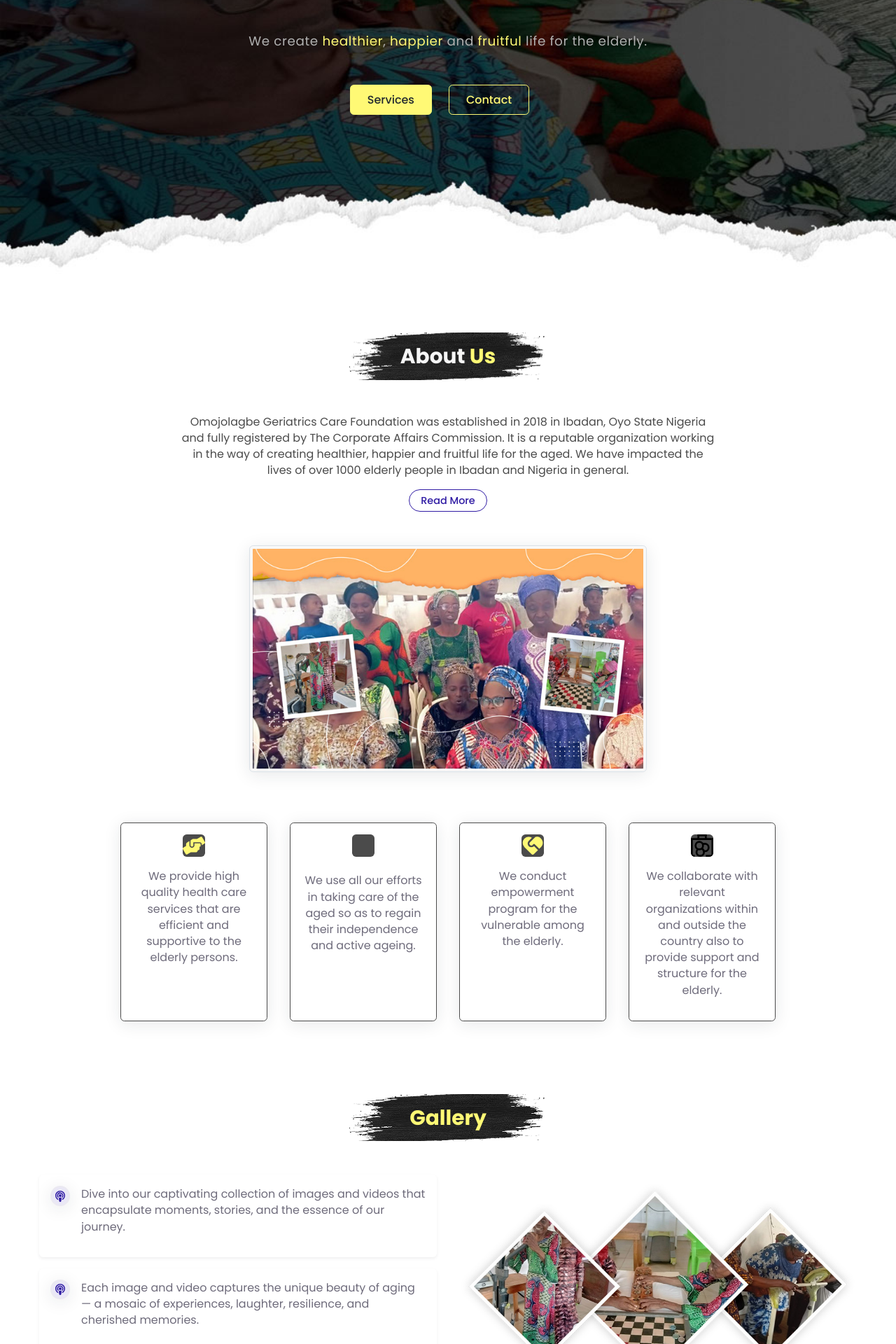
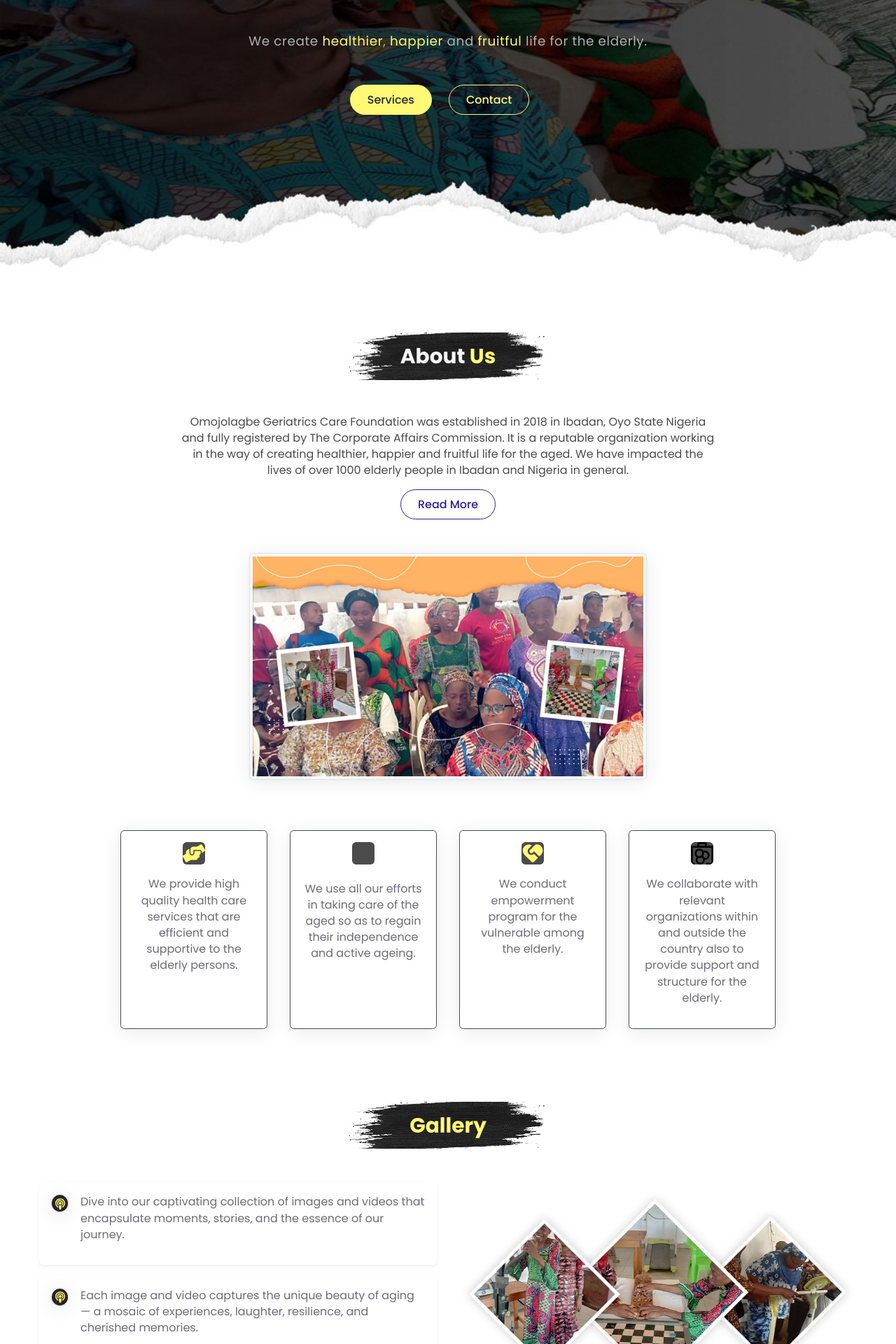
Before and after one commit to Abiodun-Samuel/Omojolagbe-Geriatrics-Care-Foundation, a React (Vite) app: page / in a window 1280 px wide. Shown: the part 340-2260 px from the top of the page at 70% size. Built offline with nearby package versions, Linux system fonts and the light colour scheme; some icons are missing.

Commit message:
button rounded pills

```diff
--- a/src/components/Header/Header.jsx
+++ b/src/components/Header/Header.jsx
@@ -33,7 +33,7 @@
             <ul className="navbar-nav m-auto">
               <li className="nav-item me-5 my-sm-1 my-1 my-lg-0">
                 <NavLink
-                  className="nav-NavLink  d-flex align-items-center"
+                  className="nav-NavLink  d-flex align-items-center rounded-pill"
                   aria-current="page"
                   to="/"
                 >
@@ -42,7 +42,7 @@
               </li>
               <li className="nav-item me-5 my-sm-1 my-1 my-lg-0">
                 <NavLink
-                  className="nav-NavLink d-flex align-items-center"
+                  className="nav-NavLink d-flex align-items-center rounded-pill"
                   to="/about"
                 >
                   <AiOutlineProfile style={{ marginRight: "5px" }} />
@@ -51,7 +51,7 @@
               </li>
               <li className="nav-item dropdown me-5 my-sm-1 my-1 my-lg-0">
                 <a
-                  className="nav-NavLink d-flex align-items-center dropdown-toggle"
+                  className="nav-NavLink d-flex align-items-center dropdown-toggle rounded-pill"
                   href="#"
                   role="button"
                   data-bs-toggle="dropdown"
@@ -81,7 +81,7 @@
 
               <li className="nav-item me-5 my-sm-1 my-1 my-lg-0">
                 <NavLink
-                  className="nav-NavLink d-flex align-items-center"
+                  className="nav-NavLink d-flex align-items-center rounded-pill"
                   to="/gallery"
                 >
                   <GrGallery style={{ marginRight: "5px" }} />
@@ -91,7 +91,7 @@
 
               <li className="nav-item me-5 my-sm-1 my-1 my-lg-0">
                 <NavLink
-                  className="nav-NavLink d-flex align-items-center"
+                  className="nav-NavLink d-flex align-items-center rounded-pill"
                   to="/contact"
                 >
                   <FaRegAddressCard style={{ marginRight: "5px" }} /> Contact
--- a/src/components/Home/AboutSection.jsx
+++ b/src/components/Home/AboutSection.jsx
@@ -30,7 +30,7 @@
             </p>
             <Link
               to={"/about"}
-              className="btn btn-outline-primary rounded-pill btn-sm"
+              className="btn btn-outline-primary rounded-pill"
             >
               Read More
             </Link>
--- a/src/components/Home/GallerySection.jsx
+++ b/src/components/Home/GallerySection.jsx
@@ -21,9 +21,9 @@
               <div className="bg-white rounded shadow-sm p-1 mb-1 d-flex gap-1 align-items-start">
                 <div>
                   <p
-                    style={{ padding: "4px", background: "#eae8f6" }}
+                    style={{ padding: "3.5px", background: "#242424" }}
                     title="Gallery"
-                    className="rounded-circle shadow border-2 border btn btn-md btn-outline-primary"
+                    className="rounded-circle shadow border-2 border btn btn-md btn-outline-warning"
                   >
                     <FaPodcast />
                   </p>
@@ -36,9 +36,9 @@
               <div className="bg-white rounded shadow-sm p-1 mb-1 d-flex gap-1 align-items-start">
                 <div>
                   <p
-                    style={{ padding: "4px", background: "#eae8f6" }}
+                    style={{ padding: "3.5px", background: "#242424" }}
                     title="Gallery"
-                    className="rounded-circle shadow border-2 border btn btn-md btn-outline-primary"
+                    className="rounded-circle shadow border-2 border btn btn-md btn-outline-warning"
                   >
                     <FaPodcast />
                   </p>
--- a/src/components/Home/HeroSection.jsx
+++ b/src/components/Home/HeroSection.jsx
@@ -23,10 +23,10 @@
                   elderly.
                 </p>
                 <div className="mt-3">
-                  <Link to="/services" className="btn btn-warning">
+                  <Link to="/services" className="btn btn-warning rounded-pill">
                     Services
                   </Link>
-                  <Link to="/contact" className="btn btn-outline-warning mx-2">
+                  <Link to="/contact" className="btn btn-outline-warning mx-2 rounded-pill">
                     Contact
                   </Link>
                 </div>
@@ -47,10 +47,10 @@
                   elderly.
                 </p>
                 <div className="mt-3">
-                  <Link to="/services" className="btn btn-warning">
+                  <Link to="/services" className="btn btn-warning rounded-pill">
                     Services
                   </Link>
-                  <Link to="/contact" className="btn btn-outline-warning mx-2">
+                  <Link to="/contact" className="btn btn-outline-warning mx-2 rounded-pill">
                     Contact
                   </Link>
                 </div>
@@ -71,10 +71,13 @@
                   elderly.
                 </p>
                 <div className="mt-3">
-                  <Link to="/services" className="btn btn-warning">
+                  <Link to="/services" className="btn btn-warning rounded-pill">
                     Services
                   </Link>
-                  <Link to="/contact" className="btn btn-outline-warning mx-2">
+                  <Link
+                    to="/contact"
+                    className="btn btn-outline-warning mx-2 rounded-pill"
+                  >
                     Contact
                   </Link>
                 </div>
```
